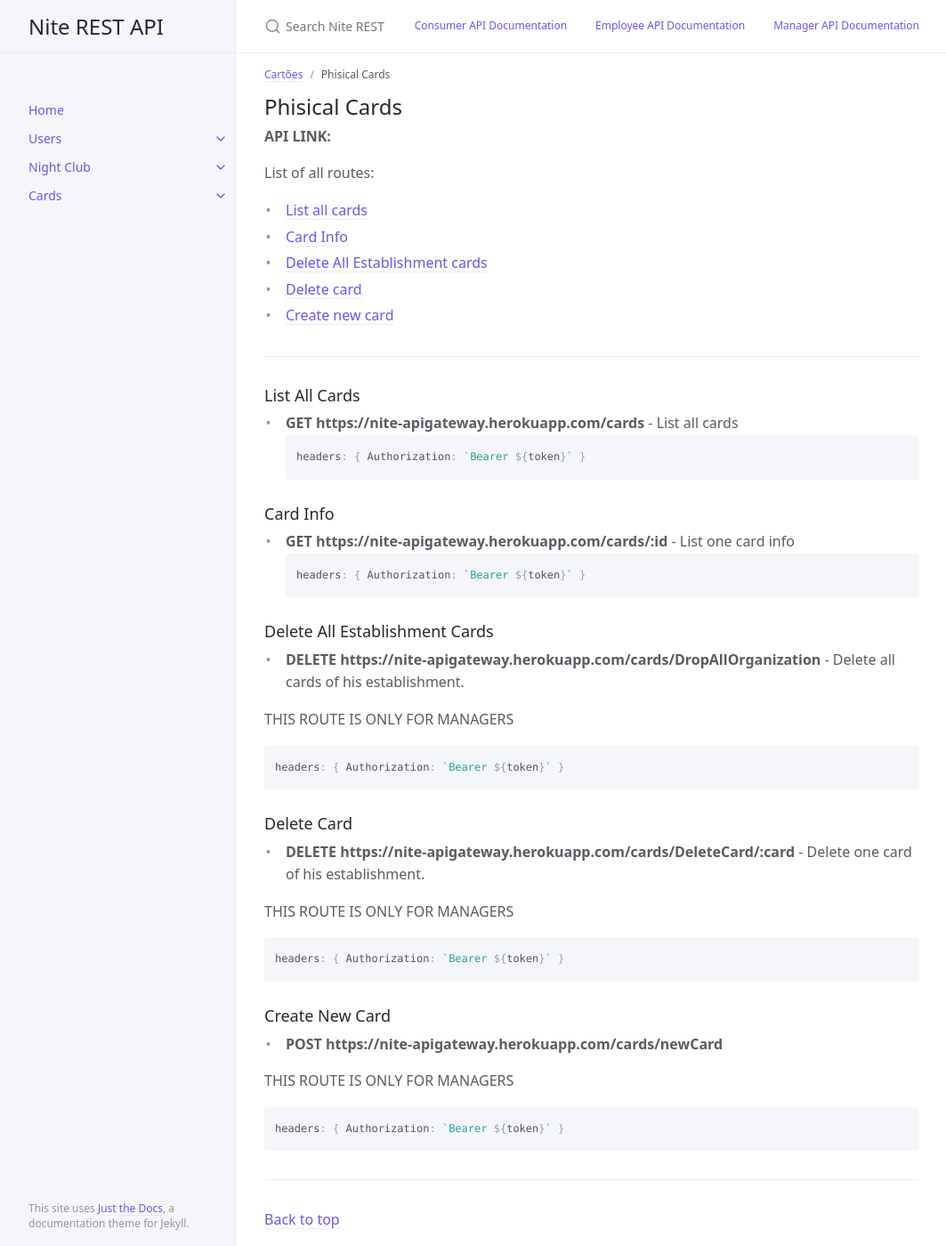
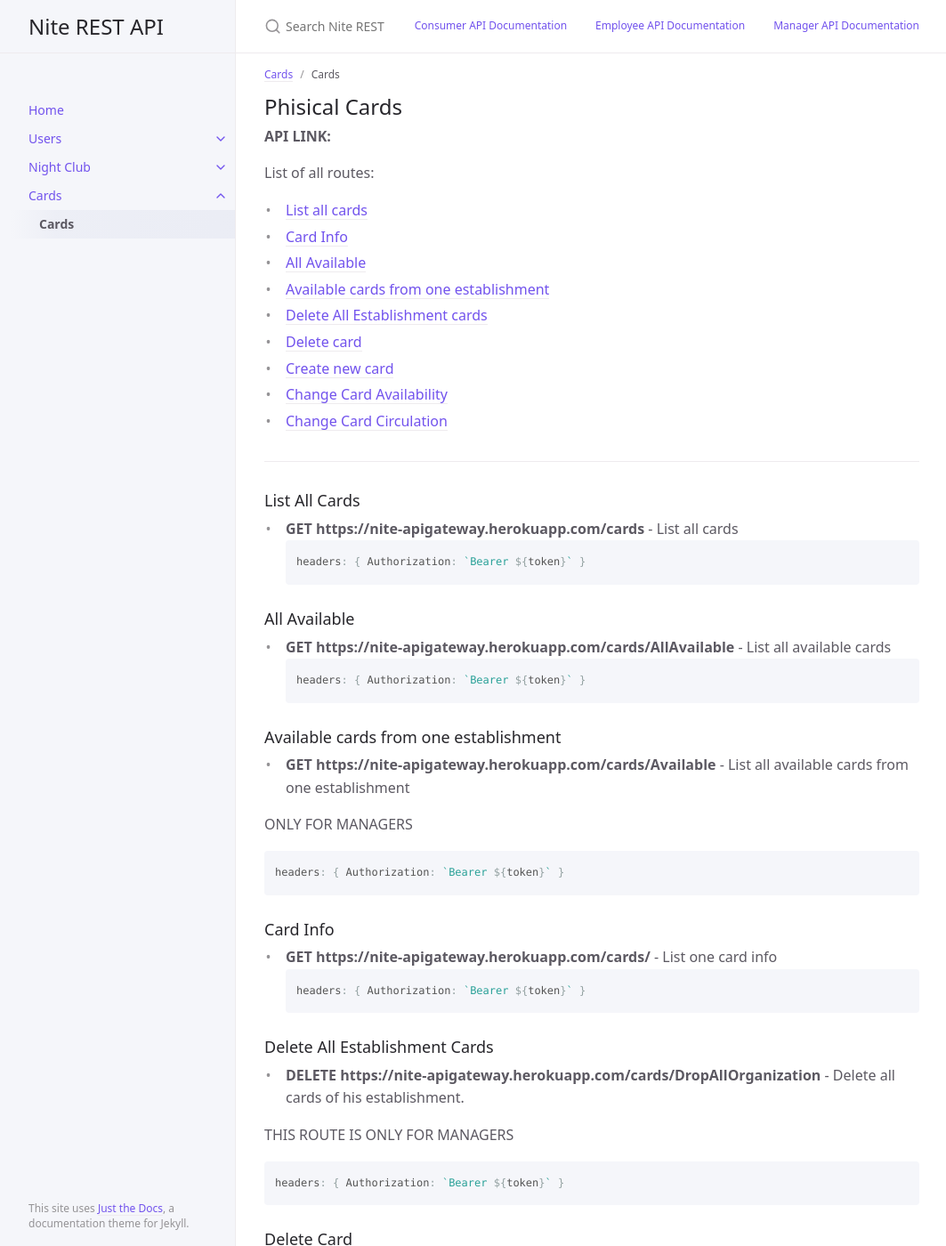
Before and after one commit to TheTrueBazinga/TheTrueBazinga.github.io, a Jekyll site: the page built from docs/Cards_doc/cards_doc.md, in a window 1280 px wide and 1400 px high. Shown: the whole window at 89% size, without its empty margins (107-1170 px from the left). Built offline with Jekyll 4.4.1, drawn with Linux system fonts in a browser that asks for light colours; some of the changed text lies outside the part shown.

````diff
--- a/docs/Cards_doc/cards_doc.md
+++ b/docs/Cards_doc/cards_doc.md
@@ -1,11 +1,9 @@
 ---
 layout: default
-title: Phisical Cards
-parent: Cartões
+title: Cards
+parent: Cards
 nav_order: 2
 ---
-
-
 ## Phisical Cards
 
 **API LINK:**
@@ -13,9 +11,13 @@ nav_order: 2
 List of all routes:
 * [List all cards](#-List-All-Cards)
 * [Card Info](#Card-Info)
+* [All Available](#All-Available)
+* [Available cards from one establishment](#Available-cards-from-one-establishment)
 * [Delete All Establishment cards](#Delete-All-Establishment-Cards)
 * [Delete card](#Delete-Card)
 * [Create new card](#Create-New-Card)
+* [Change Card Availability](#Change-Card-Availability)
+* [Change Card Circulation](#Change-Card-Circulation)
 
 
 
@@ -28,8 +30,23 @@ headers: { Authorization: `Bearer ${token}` }
 ```
 
 
+### All Available
+* **GET https://nite-apigateway.herokuapp.com/cards/AllAvailable** - List all available cards
+```js
+headers: { Authorization: `Bearer ${token}` }
+```
+
+### Available cards from one establishment
+* **GET https://nite-apigateway.herokuapp.com/cards/Available** - List all available cards from one establishment
+
+ONLY FOR MANAGERS
+
+```js
+headers: { Authorization: `Bearer ${token}` }
+```
+
 ### Card Info
-* **GET https://nite-apigateway.herokuapp.com/cards/:id** - List one card info
+* **GET https://nite-apigateway.herokuapp.com/cards/** - List one card info
 ```js
 headers: { Authorization: `Bearer ${token}` }
 ```
@@ -53,10 +70,47 @@ headers: { Authorization: `Bearer ${token}` }
 ```
 
 ### Create New Card
-* **POST https://nite-apigateway.herokuapp.com/cards/newCard**
+* **POST https://nite-apigateway.herokuapp.com/cards/newCard** - New phisical card
 
 THIS ROUTE IS ONLY FOR MANAGERS
 
 ```js
 headers: { Authorization: `Bearer ${token}` }
 ```
+
+```js
+req.body = {
+    idfcard: String
+}
+```
+
+### Change Card Availability
+* **PUT https://nite-apigateway.herokuapp.com/cards/Availability** - Update card's availability
+
+THIS ROUTE IS ONLY FOR MANAGERS
+
+```js
+headers: { Authorization: `Bearer ${token}` }
+```
+
+```js
+req.body = {
+    id: String,
+    availability: Boolean
+}
+```
+
+### Change Card Circulation
+* **PUT https://nite-apigateway.herokuapp.com/cards/Circulation** - Update card's circulation
+
+THIS ROUTE IS ONLY FOR MANAGERS
+
+```js
+headers: { Authorization: `Bearer ${token}` }
+```
+
+```js
+req.body = {
+    id: String,
+    circulating: Boolean
+```}
````
Also changed, not shown: docs/NightClub_doc/digitalCards_doc.md (+32 -7 lines), docs/NightClub_doc/menu_doc.md (+14 -2 lines), docs/NightClub_doc/products_doc.md (+6 -0 lines).
